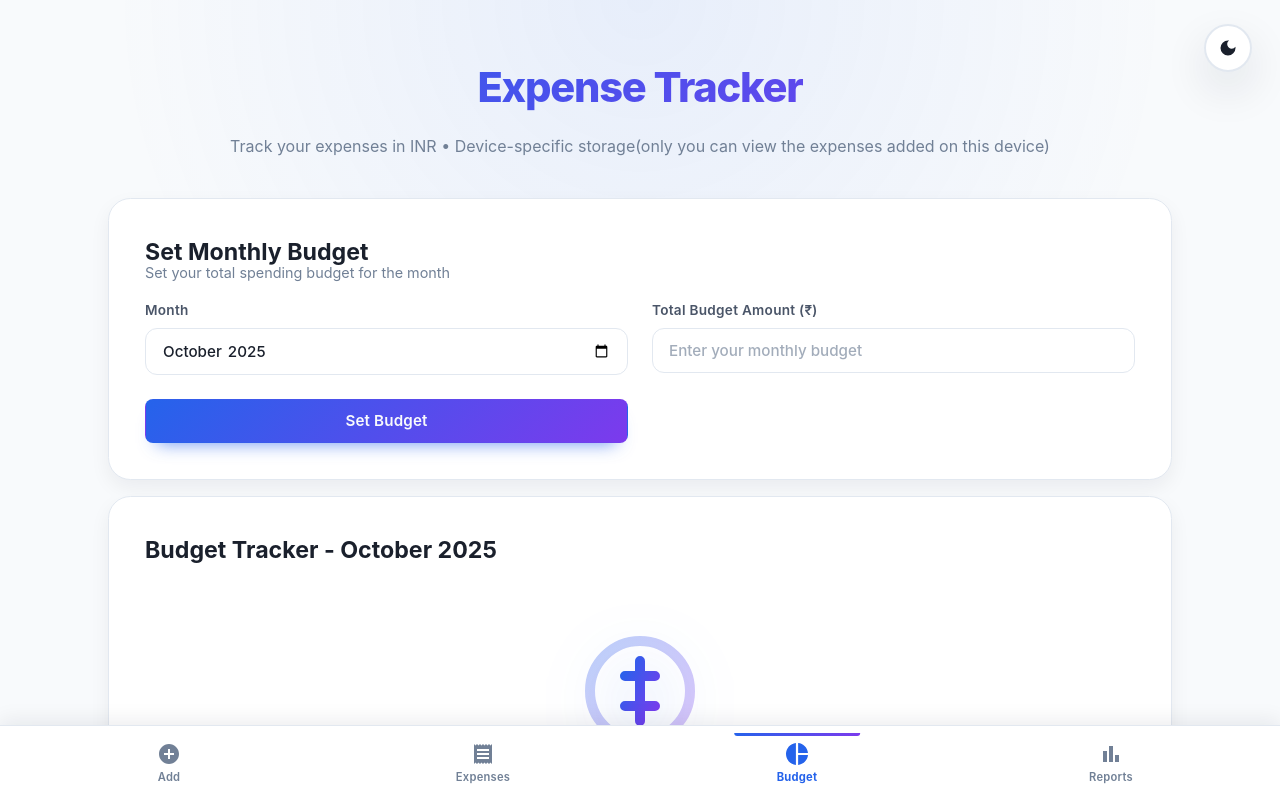
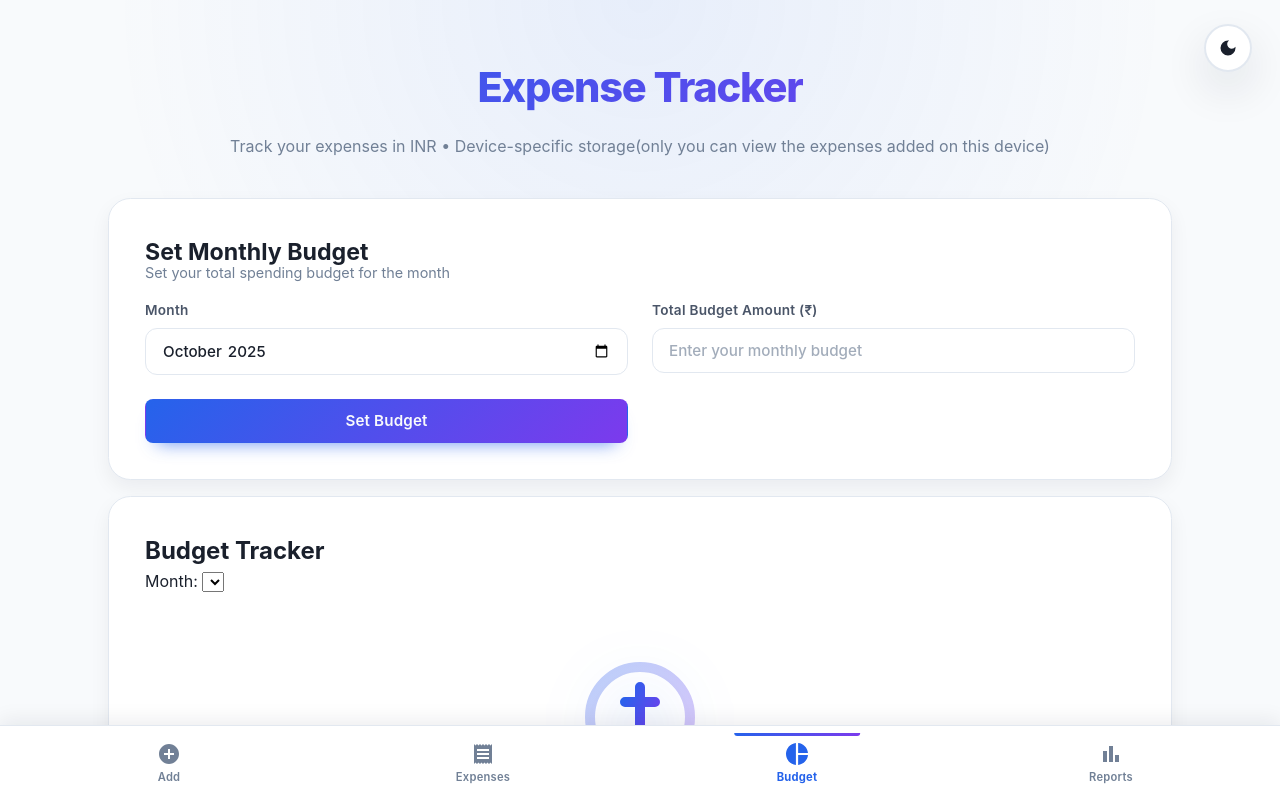
Before and after one commit to KALLURINAVEENKUMAR/ExpenseTracker, a React (Create React App) app: page / in a window 1280 px wide. Both pictures are taken after a click on the button "Budget". Shown: the top 800 px of the page. Built offline with nearby package versions, Linux system fonts and the light colour scheme.

Commit message:
Fix month selector: Add dropdown to Budget and Reports, fix date display bug

```diff
--- a/src/components/BudgetTracker.js
+++ b/src/components/BudgetTracker.js
@@ -1,11 +1,17 @@
-import React from 'react';
+import React, { useState, useMemo } from 'react';
 import { motion } from 'framer-motion';
 import ProgressRing from './ProgressRing';
 import AnimatedCounter from './AnimatedCounter';
 import EmptyState from './EmptyState';
 
 const BudgetTracker = ({ budgets, expenses }) => {
-  const currentMonth = new Date().toISOString().slice(0, 7);
+  const [selectedMonth, setSelectedMonth] = useState(new Date().toISOString().slice(0, 7));
+
+  // Get available months from expenses
+  const availableMonths = useMemo(() => {
+    const months = [...new Set(expenses.map(e => e.date.slice(0, 7)))];
+    return months.sort().reverse(); // Most recent first
+  }, [expenses]);
 
   const getMonthlyExpenses = (month) => {
     return expenses
@@ -34,12 +40,12 @@ const BudgetTracker = ({ budgets, expenses }) => {
   };
 
   const getCurrentMonthBudget = () => {
-    return budgets.find(budget => budget.month === currentMonth);
+    return budgets.find(budget => budget.month === selectedMonth);
   };
 
   const currentBudget = getCurrentMonthBudget();
-  const totalSpent = getMonthlyExpenses(currentMonth);
-  const categoryExpenses = getCategoryExpenses(currentMonth);
+  const totalSpent = getMonthlyExpenses(selectedMonth);
+  const categoryExpenses = getCategoryExpenses(selectedMonth);
 
   return (
     <motion.div
@@ -48,7 +54,23 @@ const BudgetTracker = ({ budgets, expenses }) => {
       animate={{ opacity: 1, y: 0 }}
       transition={{ duration: 0.5 }}
     >
-      <h2>Budget Tracker - {new Date(currentMonth).toLocaleDateString('en-US', { month: 'long', year: 'numeric' })}</h2>
+      <div className="report-header">
+        <h2>Budget Tracker</h2>
+        <div className="month-selector">
+          <label htmlFor="budget-month">Month: </label>
+          <select
+            id="budget-month"
+            value={selectedMonth}
+            onChange={(e) => setSelectedMonth(e.target.value)}
+          >
+            {availableMonths.map(month => (
+              <option key={month} value={month}>
+                {new Date(month + '-01').toLocaleDateString('en-US', { month: 'long', year: 'numeric' })}
+              </option>
+            ))}
+          </select>
+        </div>
+      </div>
 
       {!currentBudget ? (
         <EmptyState
--- a/src/components/ExpenseReports.js
+++ b/src/components/ExpenseReports.js
@@ -596,7 +596,7 @@ const ExpenseReports = ({ expenses }) => {
 
       {monthlyExpenses.length === 0 ? (
         <div className="no-data">
-          <p>No expenses found for {new Date(selectedMonth).toLocaleDateString('en-US', { month: 'long', year: 'numeric' })}.</p>
+          <p>No expenses found for {new Date(selectedMonth + '-01').toLocaleDateString('en-US', { month: 'long', year: 'numeric' })}.</p>
         </div>
       ) : (
         <>
```
